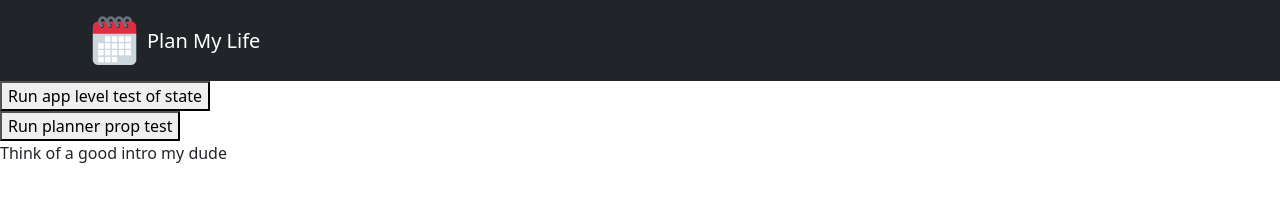
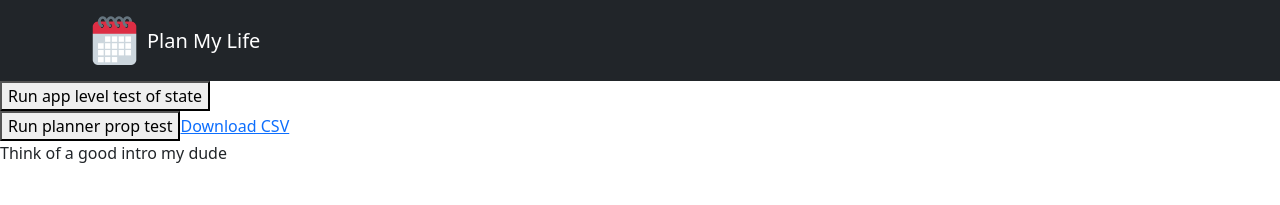
Before and after one commit to khoeye/plan_my_life, a React (Create React App) app: page /Planner in a window 1280 px wide. Shown: the top 205 px of the page. Built offline with nearby package versions, Linux system fonts and the light colour scheme.

Commit message:
Added csv to planner page

```diff
--- a/src/components/PlannerPage/PlannerPage.js
+++ b/src/components/PlannerPage/PlannerPage.js
@@ -1,22 +1,22 @@
 import React from 'react';
 import PlannerCalendar from './PlannerComps/PlannerCalendar';
 import PlannerIntro from './PlannerComps/PlannerIntro';
-// import { CSVLink } from 'react-csv';
+import { CSVLink } from 'react-csv';
 
 function PlannerPage (props){
-// Required fields include
-    // const csvData = [
-    //     {
-    //     Subject: 'Test Event 1 Name',
-    //     StartDate: '12/22/2021',
-    //     StartTime:'11:00 AM',
-    //     EndDate:'12/22/2021',
-    //     EndTime:'3:00 AM',
-    //     AllDayEvent:'false',
-    //     Description:'This is a test of the description',
-    //     Location:'https://www.google.com/',
-    //     Private:'False', }
-    //       ];
+//Required fields include
+    const csvData = [
+        {
+        Subject: 'Test Event 1 Name',
+        StartDate: '12/22/2021',
+        StartTime:'11:00 AM',
+        EndDate:'12/22/2021',
+        EndTime:'3:00 AM',
+        AllDayEvent:'false',
+        Description:'This is a test of the description',
+        Location:'https://www.google.com/',
+        Private:'False', }
+          ];
 
     //       const data = [
     //         ["firstname", "lastname", "email"],
@@ -34,7 +34,7 @@ const checkForProp = () =>{
     return (
         <div>
       <button onClick={checkForProp}>Run planner prop test</button>
-      {/* <CSVLink data={data}>Download CSV</CSVLink> */}
+      <CSVLink data={csvData}>Download CSV</CSVLink>
       <PlannerIntro/>
       <PlannerCalendar/>
       </div>
```
